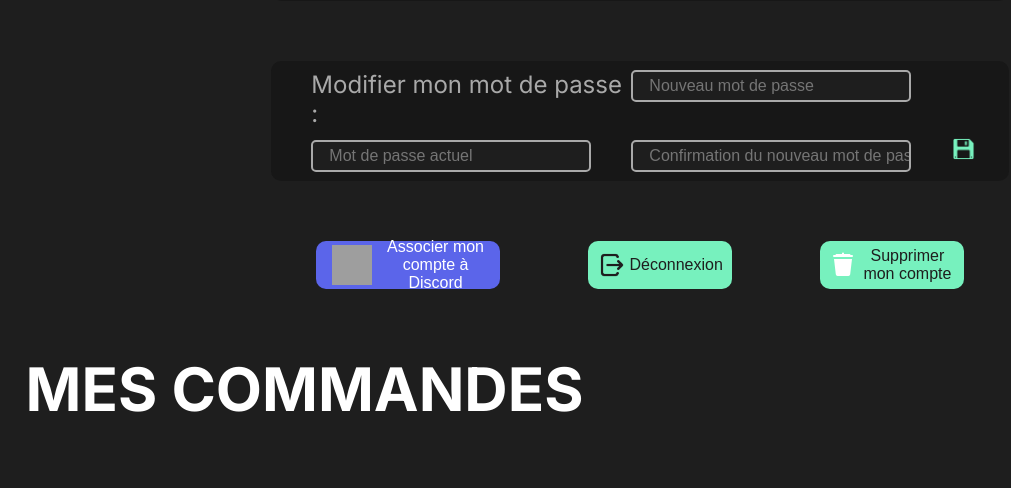
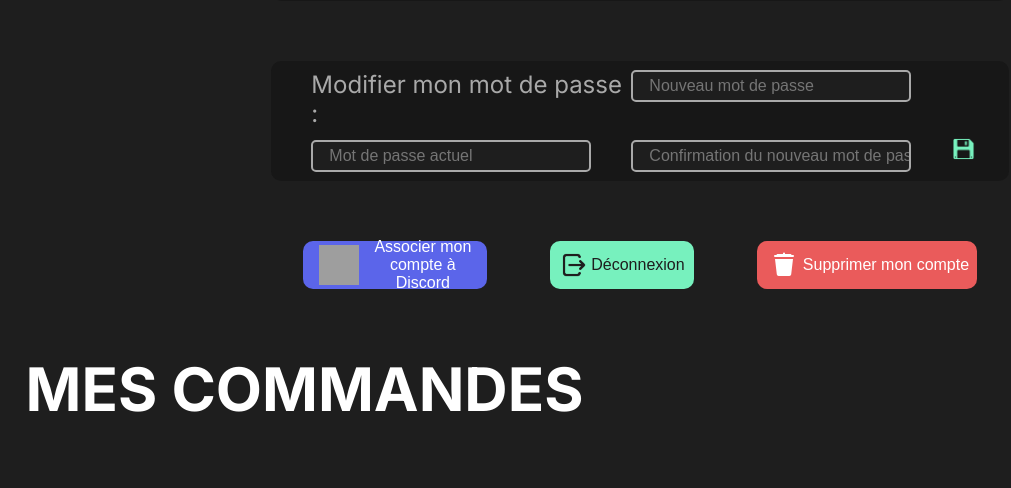
Before and after one commit to SAE-S3-grp1/site, a PHP site: page /account.php in a window 1280 px wide. Shown: the part 651-1139 px from the top of the page, without its empty margins (0-1011 px from the left). Run offline with PHP 8.4, Linux system fonts and the light colour scheme; some web fonts are replaced; grey boxes are pictures that could not be loaded.

Commit message:
qq modifs css suite au changement html

```diff
--- a/styles/account_style.css
+++ b/styles/account_style.css
@@ -302,28 +302,28 @@ H2 {
 
 /*** ---> Déconnexion***/
 
-#buttons-section form button {
+#buttons-section form:first-of-type button {
     width: 18vh;
     height: 6vh;
     background-color:  rgb(119, 241, 190);
     color: #1E1E1E;
 }
 
-#buttons-section form button img {
+#buttons-section form:first-of-type button img {
     width: 30px;
     height: 30px;
 }
 
 /*** ---> Supprimer mon compte***/
 
-#buttons-section > button:nth-of-type(2) {
+#buttons-section form:nth-of-type(2) button {
     width: 23vh;
     height: 6vh;
     background-color:  rgb(234, 91, 91);
     color: white;
 }
 
-#buttons-section > button:nth-of-type(2) a {
+#buttons-section form:nth-of-type(2) button {
     display: flex;
     align-items: center;
     justify-content: space-around;
@@ -332,7 +332,7 @@ H2 {
     height: 100%;
 }
 
-#buttons-section > button:nth-of-type(2) img {
+#buttons-section form:nth-of-type(2) button img {
     width: 30px;
     height: 30px;
     margin: 0.5vh;
```
